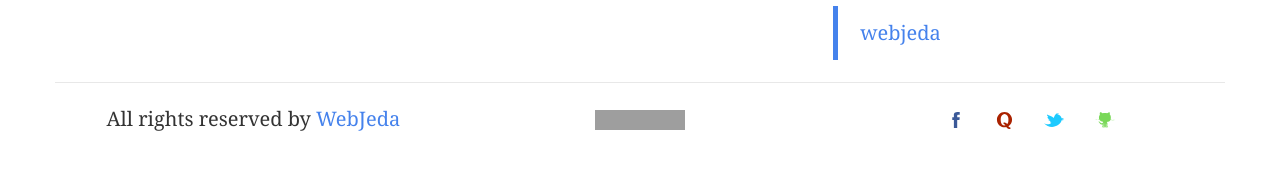
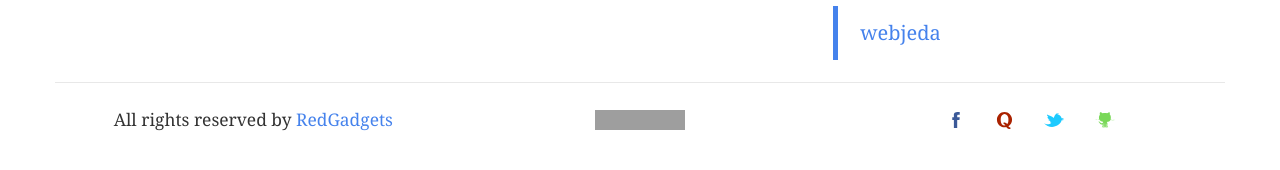
Before and after one commit to javier-marroquin/redgadgets, a Jekyll site: the page built from about.md, in a window 1280 px wide. Shown: the part 331-501 px from the top of the page. Built offline with Jekyll 4.4.1, drawn with Linux system fonts in a browser that asks for light colours; grey boxes are pictures that could not be loaded.

Commit message:
no message

```diff
--- a/_config.yml
+++ b/_config.yml
@@ -14,8 +14,8 @@
 
 
 baseurl: "" # the subpath of your site, e.g. /blog
-url: "http://redgadgets.com" # the base hostname & protocol for your site
-
+url: "https://redgadgets.com" # the base hostname & protocol for your site
+enforce_ssl: 'redgadgets.com'
 #footer
 built-by: webjeda
 
--- a/_includes/footer.html
+++ b/_includes/footer.html
@@ -3,7 +3,7 @@
 
   <div class="row mt20">
 
-  <div class="col-md-4 text-center">All rights reserved by <a target="_blank" href="http://webjeda.com">WebJeda</a></div>
+  <div class="col-md-4 text-center"><small>All rights reserved by <a href="http://redgadgets.com">RedGadgets</a></small></div>
   <div class="col-md-4 text-center" ><a target="_blank" href="http://webjeda.com"><img src="https://img.shields.io/badge/Built%20by-{{site.built-by}}-blue.svg" alt="{{site.built-by}}"></a></div>
   <div class="col-md-4 text-center">
      <a target="_blank" href="{{site.facebook}}"><li class="social facebook"><img src="{{site.baseurl}}/images/facebook.svg" alt="{{site.facebook}}"></li></a>
--- a/_includes/head.html
+++ b/_includes/head.html
@@ -3,8 +3,7 @@
   <meta http-equiv="X-UA-Compatible" content="IE=edge">
   <meta name="viewport" content="width=device-width, initial-scale=1">
 
-  <title>{% if page.title %}{{ page.title | escape }}{% else %}{{ site.title | escape }}{% endif %}</title>
-   {% seo title=false %}
+{% seo %}
 
 
   <link rel="stylesheet" href="{{ "/css/main.css" | prepend: site.baseurl }}">
--- a/_includes/header.html
+++ b/_includes/header.html
@@ -20,8 +20,8 @@
         <li class="dropdown">
           <a href="#" class="dropdown-toggle" data-toggle="dropdown" role="button" aria-haspopup="true" aria-expanded="false">More <span class="caret"></span></a>
           <ul class="dropdown-menu">
-            <li><a target="_blank" href="/archive/">Archive</a></li>
-            <li><a target="_blank" href="/privacy-policy/">Privacy Policy</a></li>
+            <li><a href="/archive/">Archive</a></li>
+            <li><a href="/privacy-policy/">Privacy Policy</a></li>
 <!--             <li><a target="_blank" href="http://blog.webjeda.com/jekyll-themes/">Themes</a></li>
             <li role="separator" class="divider"></li>
             <li><a href="https://github.com/sharu725/cards/archive/master.zip">Download Theme</a></li> -->
```
